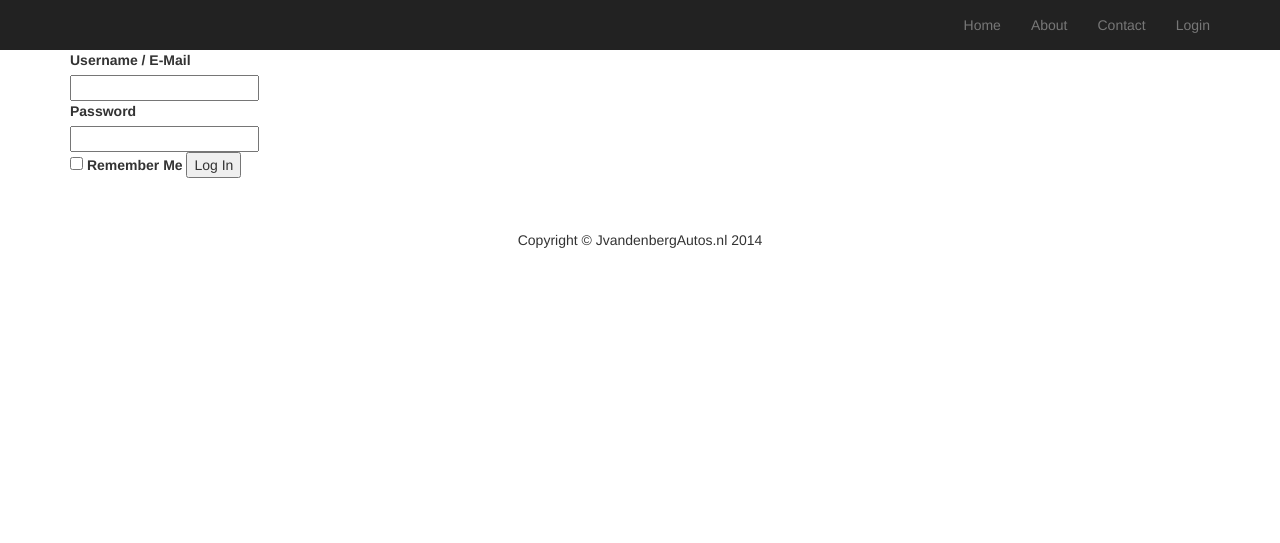
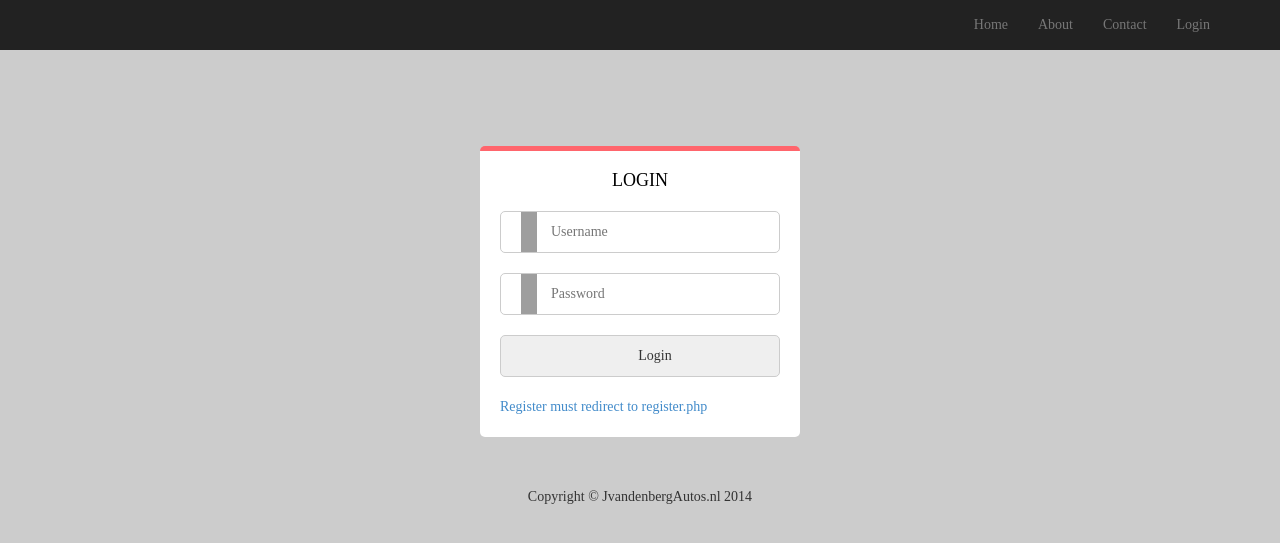
Before and after one commit to zigm4s/sepr, a PHP site: page /sepr/user/login in a window 1280 px wide. Shown: the top 543 px of the page. Run offline with PHP 8.4, Linux system fonts and the light colour scheme; some libraries are stand-ins or nearby versions; grey boxes are pictures that could not be loaded.

Commit message:
Elton - Added the register_gui stuff

```diff
--- a/application/config/config.php
+++ b/application/config/config.php
@@ -26,7 +26,7 @@ define('URL', 'http://127.0.0.1/sepr/');
  * This is the place where you define your database credentials, database type etc.
  */
 define('DB_TYPE', 'mysql');
-define('DB_HOST', '127.0.0.1');
+define('DB_HOST', '145.93.116.102');
 define('DB_NAME', 'sepr');
 define('DB_USER', 'sepr');
 define('DB_PASS', 'secure');
--- a/application/controller/home.php
+++ b/application/controller/home.php
@@ -67,14 +67,14 @@ class Home extends Controller
     public function login()
     {
         require 'application/views/_templates/header.php';
-        require 'application/views/home/login.php';
+        require 'application/views/home/login_gui.php';
         require 'application/views/_templates/footer.php';
     }
 
     public function register()
     {
         require 'application/views/_templates/header.php';
-        require 'application/views/home/register.php';
+        require 'application/views/home/register_gui.php';
         require 'application/views/_templates/footer.php';
     }
 
--- a/application/controller/user.php
+++ b/application/controller/user.php
@@ -28,7 +28,7 @@ class User extends Controller
         $images = $this->model->getAllImages();
 
         require 'application/views/_templates/header.php';
-        require 'application/views/user/index.php';
+        require 'application/views/user/login_gui.php';
         require 'application/views/_templates/footer.php';
     }
 
@@ -47,7 +47,7 @@ class User extends Controller
         //Header
         require 'application/views/_templates/header.php';
         //Container
-        require 'application/views/user/login.php';
+        require 'application/views/user/login_gui.php';
         //Footer
         require 'application/views/_templates/footer.php';
     }
@@ -57,20 +57,19 @@ class User extends Controller
     }
 
     public function register(){
-        $model = $this->loadModel('UserModel');
         $register_response = null;
 
         if($_POST && isset($_POST['username']) && isset($_POST['password'])):
             $username = $_POST['username'];
             $password = $_POST['password'];
 
-            $register_response = $model->register($username, $password);
+            $register_response = $this->model->register($username, $password);
 
         endif;
 
-        require 'application/views/_templates/header.php';
-        require 'application/views/user/register.php';
-        require 'application/views/_templates/footer.php';
+        //require 'application/views/_templates/header.php';
+        require 'application/views/user/register_gui.php';
+        //require 'application/views/_templates/footer.php';
     }
 
     public function upload(){
--- a/application/views/user/login_gui.php
+++ b/application/views/user/login_gui.php
@@ -14,6 +14,6 @@ and open the template in the editor.
             <input type="text" value="" placeholder="Username" name="username" id="username"/>
             <input type="password" value="" placeholder="Password" name="password" id="password"/>
             <input type="submit" value="Login" name="submit"></input>
-            <button onClick="register/">Register must redirect to register.php</button>
+            <a href="<?=URL;?> user/register/">Register must redirect to register.php</a>
         </div>
 </form>
--- a/application/views/user/register_gui.php
+++ b/application/views/user/register_gui.php
@@ -1,10 +1,13 @@
 <link href="<?= URL; ?>public/css/sepr_css.css" rel="stylesheet" type="text/css"/>
 
-<form method="POST" >
+<form method="POST">
+    <div class="logo"></div>
+    <div class="login-block">
     <input type="text" name="firstname" placeholder="Firstname"/>
     <input type="text" name="lastname" placeholder="Lastname"/>
     <input type="email" name="email" placeholder="Email"/>
     <input type="text" name="username" placeholder="Username"/>
     <input type="password" name="password" placeholder="Password"/>
     <input type="submit" name="submit" value="Register Me"/>
+    </div>
 </form>
```
